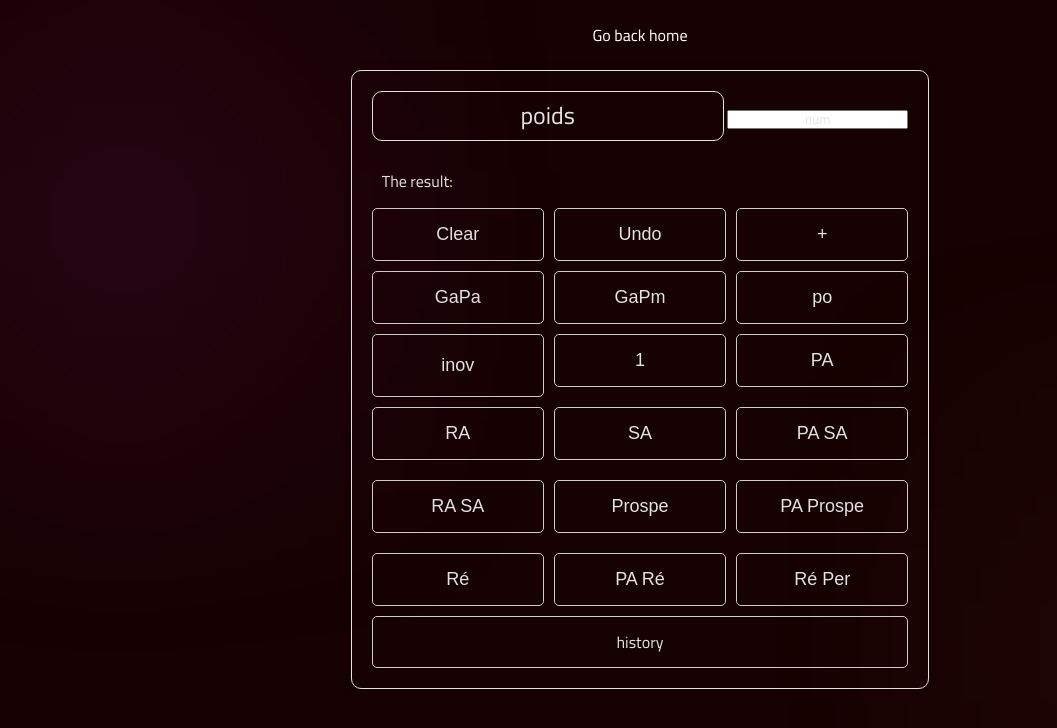
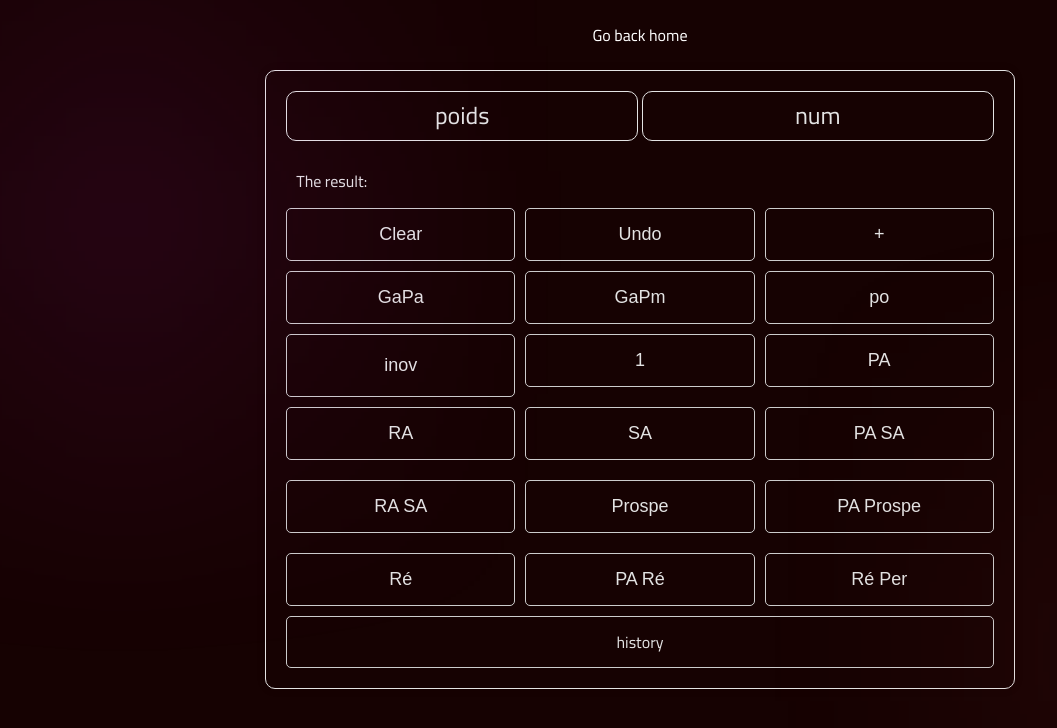
Before and after one commit to SayCula/dofus, a plain HTML site: page runes.html in a window 1280 px wide. Shown: the whole page, without its empty margins (0-1057 px from the left). Drawn offline with Linux system fonts and the light colour scheme.

Commit message:
Update runes.css

```diff
--- a/styles/runes.css
+++ b/styles/runes.css
@@ -15,7 +15,7 @@
     box-shadow: 0 0 10px rgba(0, 0, 0, 0.1);
 }
 
-#num1 {
+        #num1,#num2  {
             background-color: var(--ColorNone);
             padding: 10px 20px;
             font-size: 24px;
@@ -23,7 +23,7 @@
             margin-bottom: 10px;
             border: 1px solid var(--whitesmoke);
             border-radius: 10px;
-    color: var(--whitesmoke);
+            color: white;
         }
 
 #itemList {
```
Lines whose indentation alone changed are shown as unchanged.
